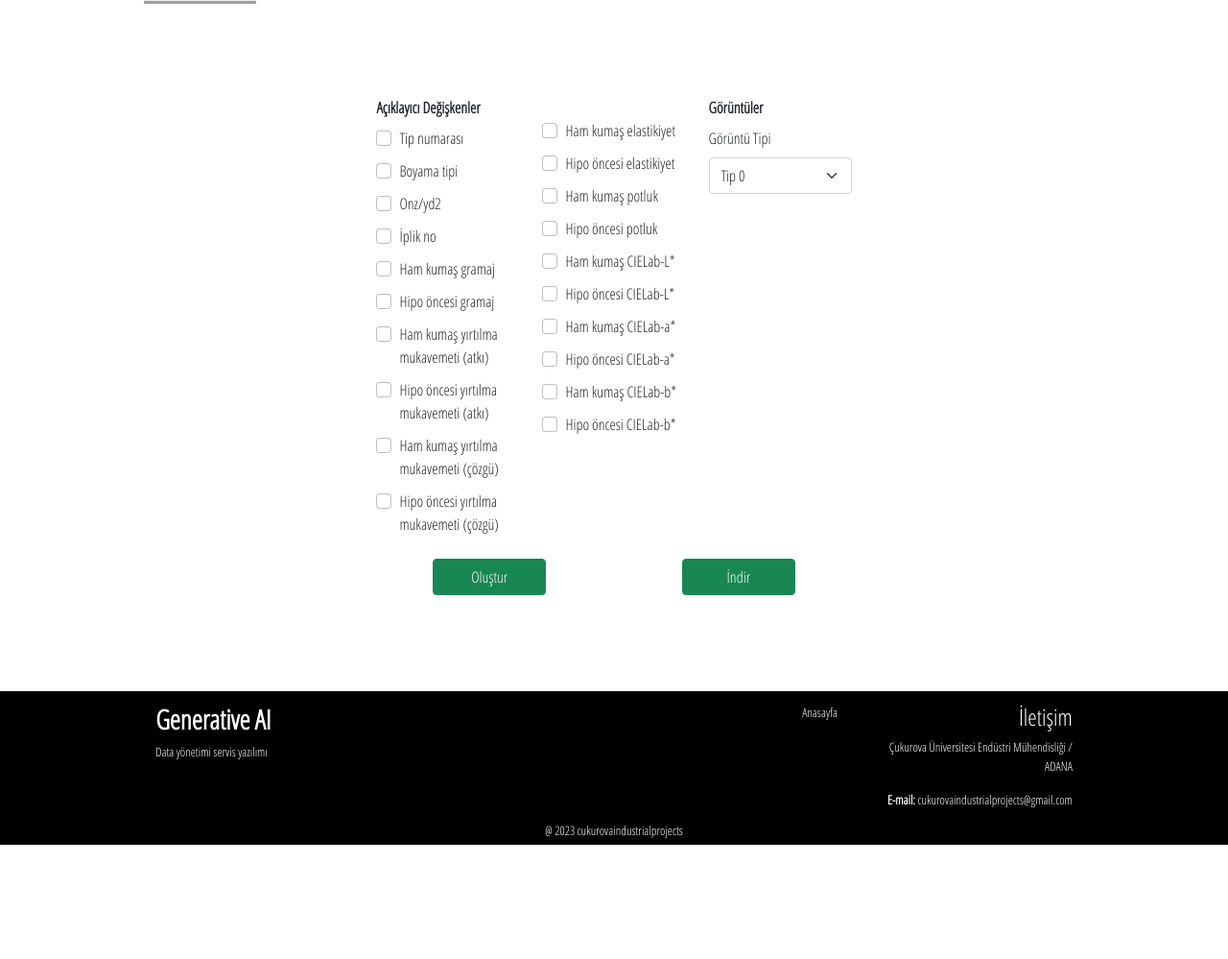
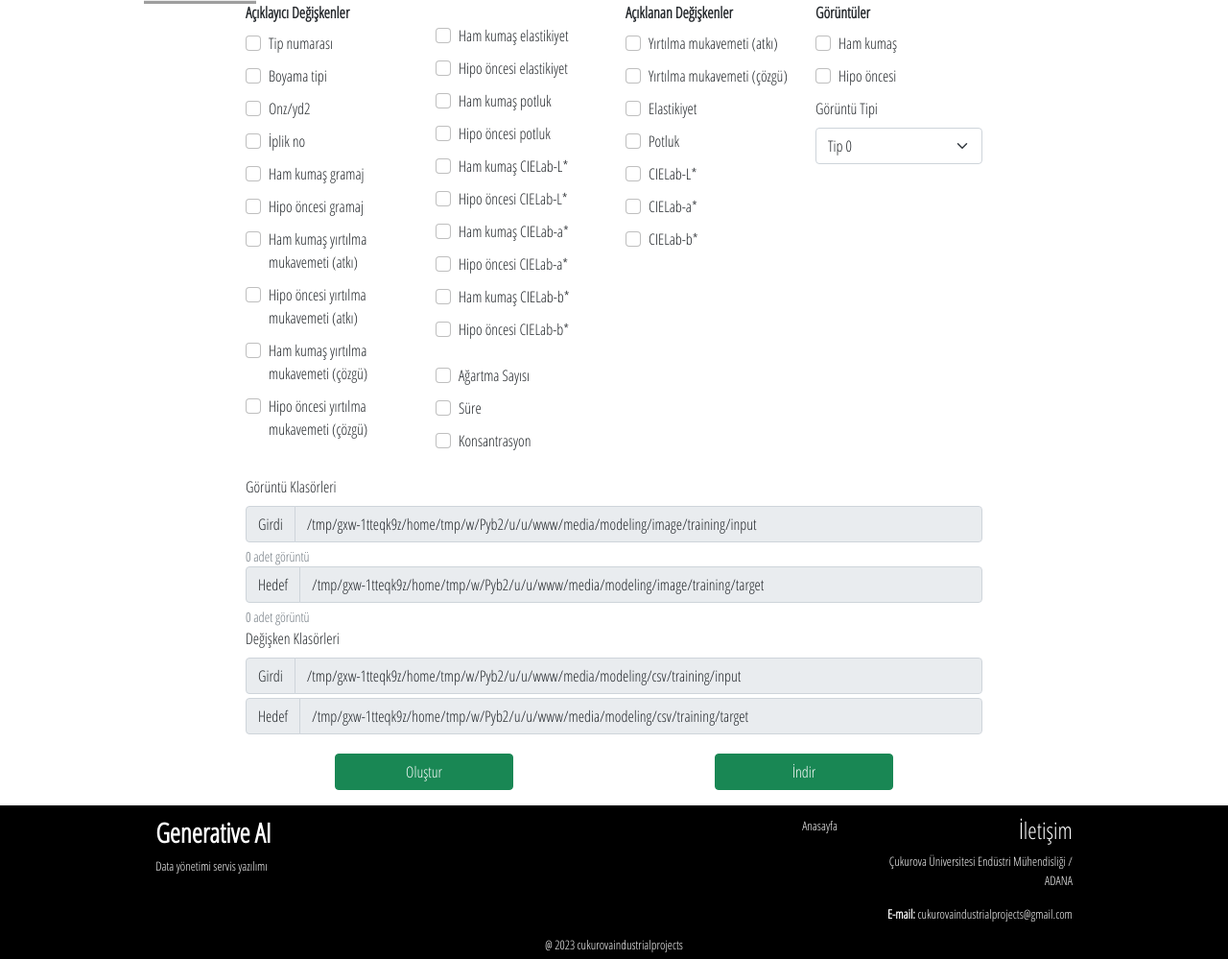
Before and after one commit to cukurova-ind/ai-effort-industrial, a Django app: page /modeling/dataset/settings/ in a window 1280 px wide. Shown: the part 80-1079 px from the top of the page at 96% size. Before the commit the page ends 960 px from the top, so only its background shows below. Run offline with Django 4.2, Linux system fonts and the light colour scheme; some libraries are stand-ins or nearby versions; grey boxes are pictures that could not be loaded.

Commit message:
data form

```diff
--- a/industrial/static/css/style.css
+++ b/industrial/static/css/style.css
@@ -143,7 +143,7 @@
 }
 
 .data-settings, .image-settings {
-  width: 100%;
+  width: 60%;
   min-height: 89.9%;
   padding: 0;
 }
--- a/modeling/templates/data_process.html
+++ b/modeling/templates/data_process.html
@@ -15,99 +15,154 @@
     <form method="post">
         <div class="row">
             {% csrf_token %}
-            <div class="col-md-4">
+            <div class="col-md-3">
                 <label class="form-label"><strong>Açıklayıcı Değişkenler</strong></label>
                 <div class="mb-3">
                     <div class="form-check">
-                        <input class="form-check-input" type="checkbox" value="" id="id_type">
+                        <input class="form-check-input" type="checkbox" value="" id="id_type" name="type">
                         <label for="id_type" class="form-label">Tip numarası</label>
                     </div>
                     <div class="form-check">
-                        <input class="form-check-input" type="checkbox" value="" id="id_coloring">
+                        <input class="form-check-input" type="checkbox" value="" id="id_coloring" name="coloring">
                         <label for="id_coloring" class="form-label">Boyama tipi</label>
                     </div>
                     <div class="form-check">
-                        <input class="form-check-input" type="checkbox" value="" id="id_onzyd">
+                        <input class="form-check-input" type="checkbox" value="" id="id_onzyd" name="onzyd">
                         <label for="id_onzyd" class="form-label">Onz/yd2</label>
                     </div>
                     <div class="form-check">
-                        <input class="form-check-input" type="checkbox" value="" id="id_yarn">
+                        <input class="form-check-input" type="checkbox" value="" id="id_yarn" name="yard">
                         <label for="id_yarn" class="form-label">İplik no</label>
                     </div>
                     <div class="form-check">
-                        <input class="form-check-input" type="checkbox" value="" id="id_gramaj_raw">
+                        <input class="form-check-input" type="checkbox" value="" id="id_gramaj_raw" name="gramaj_raw">
                         <label for="id_gramaj_raw" class="form-label">Ham kumaş gramaj</label>
                     </div>
                     <div class="form-check">
-                        <input class="form-check-input" type="checkbox" value="" id="id_gramaj_hypo">
+                        <input class="form-check-input" type="checkbox" value="" id="id_gramaj_hypo" name="gramaj_hypo">
                         <label for="id_gramaj_hypo" class="form-label">Hipo öncesi gramaj</label>
                     </div>
                     <div class="form-check">
-                        <input class="form-check-input" type="checkbox" value="" id="id_weft_raw">
+                        <input class="form-check-input" type="checkbox" value="" id="id_weft_raw" name="weft_raw">
                         <label for="id_weft_raw" class="form-label">Ham kumaş yırtılma mukavemeti (atkı)</label>
                     </div>
                     <div class="form-check">
-                        <input class="form-check-input" type="checkbox" value="" id="id_weft_hypo">
+                        <input class="form-check-input" type="checkbox" value="" id="id_weft_hypo" name="weft_hypo">
                         <label for="id_weft_hypo" class="form-label">Hipo öncesi yırtılma mukavemeti (atkı)</label>
                     </div>
                     <div class="form-check">
-                        <input class="form-check-input" type="checkbox" value="" id="id_warp_raw">
+                        <input class="form-check-input" type="checkbox" value="" id="id_warp_raw" name="warp_raw">
                         <label for="id_warp_raw" class="form-label">Ham kumaş yırtılma mukavemeti (çözgü)</label>
                     </div>
                     <div class="form-check">
-                        <input class="form-check-input" type="checkbox" value="" id="id_warp_hypo">
+                        <input class="form-check-input" type="checkbox" value="" id="id_warp_hypo" name="warp_hypo">
                         <label for="id_warp_hypo" class="form-label">Hipo öncesi yırtılma mukavemeti (çözgü)</label>
                     </div>
                 </div>
             </div>
-            <div class="col-md-4">
+            <div class="col-md-3">
                 <label class="form-label"></label>
                 <div class="mb-3">
                     <div class="form-check">
-                        <input class="form-check-input" type="checkbox" value="" id="id_elasticity_raw">
+                        <input class="form-check-input" type="checkbox" value="" id="id_elasticity_raw" name="elasticity_raw">
                         <label for="id_elasticity_raw" class="form-label">Ham kumaş elastikiyet</label>
                     </div>
                     <div class="form-check">
-                        <input class="form-check-input" type="checkbox" value="" id="id_elasticity_hypo">
+                        <input class="form-check-input" type="checkbox" value="" id="id_elasticity_hypo" name="elasticity_hypo">
                         <label for="id_elasticity_hypo" class="form-label">Hipo öncesi elastikiyet</label>
                     </div>
                     <div class="form-check">
-                        <input class="form-check-input" type="checkbox" value="" id="id_pot_raw">
+                        <input class="form-check-input" type="checkbox" value="" id="id_pot_raw" name="pot_raw">
                         <label for="id_pot_raw" class="form-label">Ham kumaş potluk</label>
                     </div>
                     <div class="form-check">
-                        <input class="form-check-input" type="checkbox" value="" id="id_pot_hypo">
+                        <input class="form-check-input" type="checkbox" value="" id="id_pot_hypo" name="pot_hypo">
                         <label for="id_pot_hypo" class="form-label">Hipo öncesi potluk</label>
                     </div>
                     <div class="form-check">
-                        <input class="form-check-input" type="checkbox" value="" id="id_cielab_l_raw">
+                        <input class="form-check-input" type="checkbox" value="" id="id_cielab_l_raw" name="cielab_l_raw">
                         <label for="id_cielab_l_raw" class="form-label">Ham kumaş CIELab-L*</label>
                     </div>
                     <div class="form-check">
-                        <input class="form-check-input" type="checkbox" value="" id="id_cielab_l_hypo">
+                        <input class="form-check-input" type="checkbox" value="" id="id_cielab_l_hypo" name="cielab_l_hypo">
                         <label for="id_cielab_l_hypo" class="form-label">Hipo öncesi CIELab-L*</label>
                     </div>
                     <div class="form-check">
-                        <input class="form-check-input" type="checkbox" value="" id="id_pot_raw">
-                        <label for="id_pot_raw" class="form-label">Ham kumaş CIELab-a*</label>
+                        <input class="form-check-input" type="checkbox" value="" id="id_cielab_a_raw" name="cielab_a_raw">
+                        <label for="id_cielab_a_raw" class="form-label">Ham kumaş CIELab-a*</label>
                     </div>
                     <div class="form-check">
-                        <input class="form-check-input" type="checkbox" value="" id="id_cielab_a_hypo">
+                        <input class="form-check-input" type="checkbox" value="" id="id_cielab_a_hypo" name="cielab_a_hypo">
                         <label for="id_cielab_a_hypo" class="form-label">Hipo öncesi CIELab-a*</label>
                     </div>
                     <div class="form-check">
-                        <input class="form-check-input" type="checkbox" value="" id="id_cielab_b_raw">
+                        <input class="form-check-input" type="checkbox" value="" id="id_cielab_b_raw" name="cielab_b_raw">
                         <label for="id_cielab_b_raw" class="form-label">Ham kumaş CIELab-b*</label>
                     </div>
                     <div class="form-check">
-                        <input class="form-check-input" type="checkbox" value="" id="id_cielab_b_hypo">
+                        <input class="form-check-input" type="checkbox" value="" id="id_cielab_b_hypo" name="cielab_b_hypo">
                         <label for="id_cielab_b_hypo" class="form-label">Hipo öncesi CIELab-b*</label>
                     </div>
                 </div>
+                <div class="mb-3">
+                    <div class="form-check">
+                        <input class="form-check-input" type="checkbox" value="" id="id_bleaching_num" name="bleaching_num">
+                        <label for="id_bleaching_num" class="form-label">Ağartma Sayısı</label>
+                    </div>
+                    <div class="form-check">
+                        <input class="form-check-input" type="checkbox" value="" id="id_duration" name="duration">
+                        <label for="id_duration" class="form-label">Süre</label>
+                    </div>
+                    <div class="form-check">
+                        <input class="form-check-input" type="checkbox" value="" id="id_concentration" name="concentration">
+                        <label for="id_concentration" class="form-label">Konsantrasyon</label>
+                    </div>
+                </div>
             </div>
-            <div class="col-md-4">
+            <div class="col-md-3">
+                <label class="form-label"><strong>Açıklanan Değişkenler</strong></label>
+                <div class="mb-3">
+                    <div class="form-check">
+                        <input class="form-check-input" type="checkbox" value="" id="id_weft_output" name="weft_target">
+                        <label for="id_weft_output" class="form-label">Yırtılma mukavemeti (atkı)</label>
+                    </div>
+                    <div class="form-check">
+                        <input class="form-check-input" type="checkbox" value="" id="id_warp_output" name="warp_target">
+                        <label for="id_warp_output" class="form-label">Yırtılma mukavemeti (çözgü)</label>
+                    </div>
+                    <div class="form-check">
+                        <input class="form-check-input" type="checkbox" value="" id="id_elasticity_output" name="elasticity_target">
+                        <label for="id_elasticity_output" class="form-label">Elastikiyet</label>
+                    </div>
+                    <div class="form-check">
+                        <input class="form-check-input" type="checkbox" value="" id="id_pot_output" name="pot_target">
+                        <label for="id_pot_output" class="form-label">Potluk</label>
+                    </div>
+                    <div class="form-check">
+                        <input class="form-check-input" type="checkbox" value="" id="id_cielab_l_output" name="cielab_l_target">
+                        <label for="id_cielab_l_output" class="form-label">CIELab-L*</label>
+                    </div>
+                    <div class="form-check">
+                        <input class="form-check-input" type="checkbox" value="" id="id_cielab_a_output" name="cielab_a_target">
+                        <label for="id_cielab_a_output" class="form-label">CIELab-a*</label>
+                    </div>
+                    <div class="form-check">
+                        <input class="form-check-input" type="checkbox" value="" id="id_cielab_b_output" name="cielab_b_target">
+                        <label for="id_cielab_b_output" class="form-label">CIELab-b*</label>
+                    </div>
+                </div>
+            </div>
+            <div class="col-md-3">
                 <label class="form-label"><strong>Görüntüler</strong></label>
                 <div class="mb-3">
+                    <div class="form-check">
+                        <input class="form-check-input" type="checkbox" value="" id="id_raw_image" name="raw_image">
+                        <label for="id_raw_image" class="form-label">Ham kumaş</label>
+                    </div>
+                    <div class="form-check">
+                        <input class="form-check-input" type="checkbox" value="" id="id_hypo_image" name="hypo_image">
+                        <label for="id_hypo_image" class="form-label">Hipo öncesi</label>
+                    </div>
                     <label class="form-label" for="id_image_type">Görüntü Tipi</label>
                     <select name="image_type" class="form-select" title="" id="id_image_type">
                         <option>Tip 0</option>
@@ -119,13 +174,43 @@
                 </div>
             </div>
         </div>
-        <div class="row">
+        <div class="row mb-3">
+            <label class="form-label">Görüntü Klasörleri</label>
+            <div class="input-group">
+                <span class="input-group-text" id="id_iip_span">Girdi</span>
+                <input type="text" class="form-control" id="iip"
+                value="{{ iip }}" aria-describedby="id_iip_span id_iin_div" readonly>
+            </div>
+            <div class="form-text" id="id_iin_div">{{ iin }} adet görüntü</div>
+            <div class="input-group">
+                <span class="input-group-text" id="id_itp_span">Hedef</span>
+                <input type="text" class="form-control" id="itp"
+                value="{{ itp }}" aria-describedby="id_itp_span id_itn_div" readonly>
+            </div>
+            <div class="form-text" id="id_itn_div">{{ itn }} adet görüntü</div>
+            <label class="form-label">Değişken Klasörleri</label>
+            <div class="input-group">
+                <span class="input-group-text" id="id_cip_span">Girdi</span>
+                <input type="text" class="form-control" id="cip"
+                value="{{ cip }}" aria-describedby="id_cip_span" readonly>
+            </div>
+            <div class="form-text" id="id_iin_div"></div>
+            <div class="input-group">
+                <span class="input-group-text" id="id_ctp_span">Hedef</span>
+                <input type="text" class="form-control" id="ctp"
+                value="{{ ctp }}" aria-describedby="id_ctp_span" readonly>
+            </div>
+            <div class="form-text" id="id_iin_div"></div>
+        </div>
+        <div class="row mb-3">
+
             <div class="col-md-6 d-flex justify-content-center align-items-center">
                 <button class="btn btn-success text-center" type="submit">Oluştur</button>
             </div>
             <div class="col-md-6 d-flex justify-content-center align-items-center">
                 <button class="btn btn-success text-center" type="submit">İndir</button>
             </div>
+
         </div>
     </form>
 
--- a/modeling/views.py
+++ b/modeling/views.py
@@ -10,6 +10,7 @@
 from django.db.models import Q
 from dataops.models import Experiment, Input
 from .image_processor import Preprocessor
+from .utils import util
 
 def main_page(req):
 
@@ -63,5 +64,40 @@
                     {"i": {"total": total, "output": output, "raw": raw, "hypo": hypo, "err": err}})
 
 def data_settings(req):
+    image_training_path = os.path.join(settings.MEDIA_ROOT, "modeling", "image", "training")
+    image_input_path = os.path.join(image_training_path, "input")
+    image_target_path = os.path.join(image_training_path, "target")
+    csv_training_path = os.path.join(settings.MEDIA_ROOT, "modeling", "csv", "training")
+    csv_input_path = os.path.join(csv_training_path, "input")
+    csv_target_path = os.path.join(csv_training_path, "target")
+    if not os.path.exists(image_training_path):
+        os.makedirs(image_input_path)
+        os.makedirs(image_target_path)
+    if not os.path.exists(csv_training_path):
+        os.makedirs(csv_input_path)
+        os.makedirs(csv_target_path)
 
-    return render(req, "data_process.html")
+    image_extensions = ('.png', '.jpg', '.jpeg')
+    image_input_num, image_target_num = 0, 0
+    for root, dirs, files in os.walk(image_training_path):
+        for file in files:
+            if file.lower().endswith(image_extensions):
+                folder_name = root.split("/")[-1]
+                if folder_name=="input":
+                    image_input_num += 1
+                if folder_name=="target":
+                    image_target_num += 1
+
+    if req.method == "POST":
+        postdata = req.POST
+        print([util.get(p) for p in postdata])
+        return render(req, "data_process.html")
+
+    if req.method == "GET":
+        return render(req, "data_process.html",
+                       {"iip": image_input_path,
+                        "iin": image_input_num,
+                        "itn": image_target_num,
+                        "itp": image_target_path,
+                        "cip": csv_input_path,
+                        "ctp": csv_target_path})
```
Also changed, not shown: modeling/utils.py (added, +26 -0 lines).
